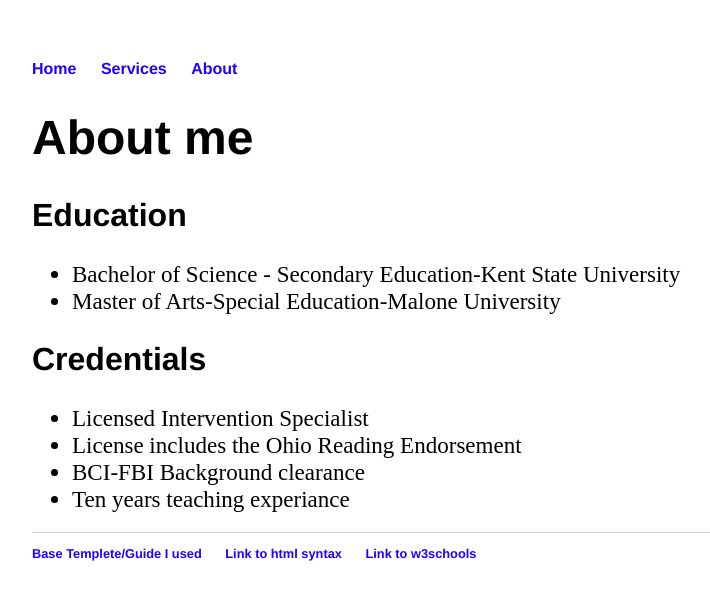
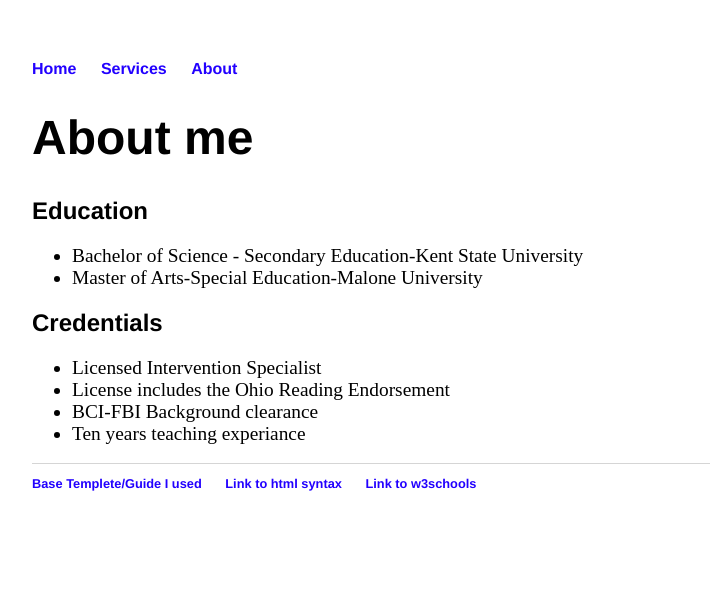
Before and after one commit to ShadowHazel/ShadowHazel.github.io, a Jekyll site: the page built from pages/about/index.html, in a window 1280 px wide. Shown: the top 600 px of the page, without its empty margins (160-870 px from the left). Built offline with Jekyll 4.4.1, drawn with Linux system fonts in a browser that asks for light colours.

Commit message:
Update 1.css

```diff
--- a/css/1.css
+++ b/css/1.css
@@ -24,7 +24,7 @@ h1 {
     font-family:'Helvetica', 'Arial', 'Sans-Serif';
 }
 h2 {
-    font-size: 2em;
+    font-size: 1.5em;
     font-family:'Helvetica', 'Arial', 'Sans-Serif';
 }
 p {
@@ -46,8 +46,8 @@ ul.posts li {
     list-style: none;
 }
 div ul {
-    font-size: 1.2em;
+    font-size: 1.1em;
 }
 div ul li {
-    font-size: 1.2em;
+    font-size: 1.1em;
 }
```
